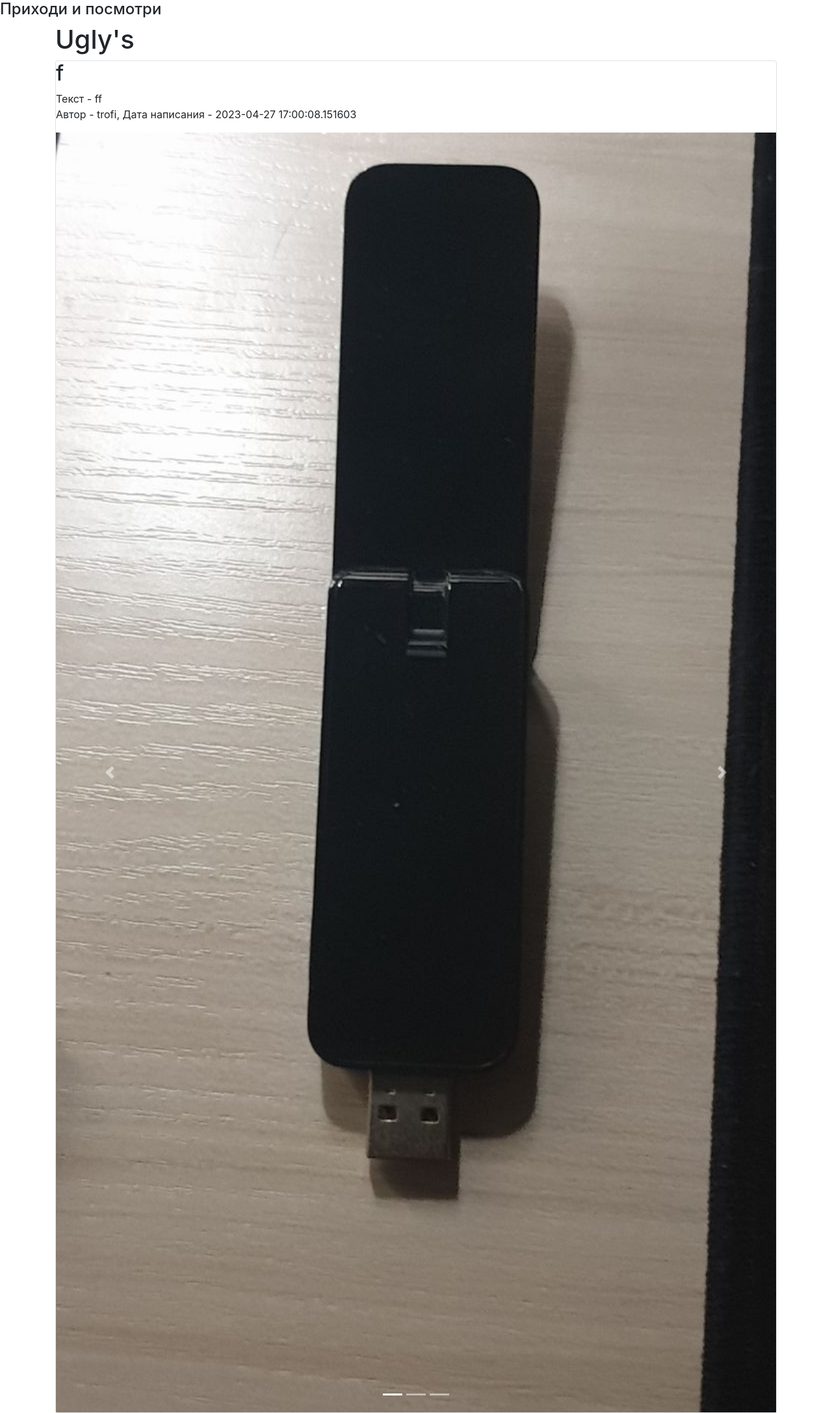
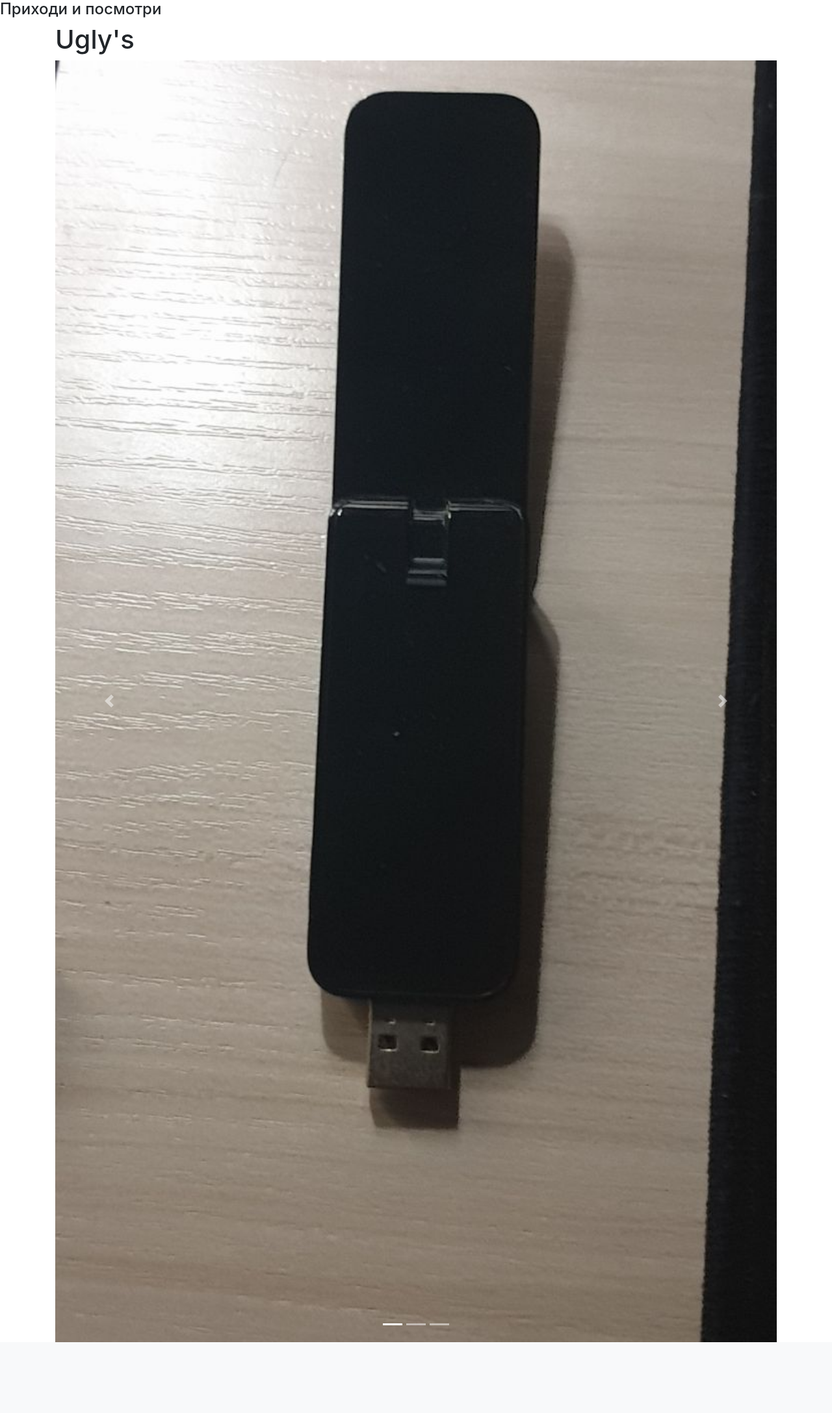
Before and after one commit to VoidChaser/sawed., a Flask app: page / in a window 1280 px wide. Shown: the part 72-2247 px from the top of the page at 65% size. After the commit the page ends 2138 px from the top, so only its background shows below. Run offline with Flask 3, Linux system fonts and the light colour scheme; data comes from the database, SQL or seed files in the repository; some libraries are stand-ins or nearby versions.

Commit message:
fix carousel and add bootstrap js

```diff
--- a/b/third_task/main.py
+++ b/b/third_task/main.py
@@ -31,7 +31,7 @@ def main():
     create_admin_user('trofi', 'Kukush', main_admin_log, main_admin_pass)
     # create_meet_img('static/img/welcome.jpg')
     # meet_post()
-    app.run()
+    app.run(host='0.0.0.0', port=8000, debug=True)
 
 
 @app.route('/')
--- a/b/third_task/templates/index.html
+++ b/b/third_task/templates/index.html
@@ -3,8 +3,17 @@
 <head>
     <meta charset="UTF-8">
     <title>Carousel Template</title>
-    <link href="https://cdn.jsdelivr.net/npm/bootstrap@5.3.0-alpha3/dist/css/bootstrap.min.css" rel="stylesheet" integrity="sha384-KK94CHFLLe+nY2dmCWGMq91rCGa5gtU4mk92HdvYe+M/SXH301p5ILy+dN9+nJOZ" crossorigin="anonymous">
-
+    <link href="https://cdn.jsdelivr.net/npm/bootstrap@5.3.0-alpha3/dist/css/bootstrap.min.css" rel="stylesheet"
+          integrity="sha384-KK94CHFLLe+nY2dmCWGMq91rCGa5gtU4mk92HdvYe+M/SXH301p5ILy+dN9+nJOZ" crossorigin="anonymous">
+    <script src="https://code.jquery.com/jquery-3.2.1.slim.min.js"
+            integrity="sha384-KJ3o2DKtIkvYIK3UENzmM7KCkRr/rE9/Qpg6aAZGJwFDMVNA/GpGFF93hXpG5KkN"
+            crossorigin="anonymous"></script>
+    <script src="https://cdnjs.cloudflare.com/ajax/libs/popper.js/1.12.9/umd/popper.min.js"
+            integrity="sha384-ApNbgh9B+Y1QKtv3Rn7W3mgPxhU9K/ScQsAP7hUibX39j7fakFPskvXusvfa0b4Q"
+            crossorigin="anonymous"></script>
+    <script src="https://maxcdn.bootstrapcdn.com/bootstrap/4.0.0/js/bootstrap.min.js"
+            integrity="sha384-JZR6Spejh4U02d8jOt6vLEHfe/JQGiRRSQQxSfFWpi1MquVdAyjUar5+76PVCmYl"
+            crossorigin="anonymous"></script>
 </head>
 <body>
 {% extends "base.html" %}
@@ -16,46 +25,71 @@
 
 
 {% for item in posts%}
-<div class="col-md6 border rounded">
+<div id="carouselExampleIndicators" class="carousel slide" data-ride="carousel">
+    <ol class="carousel-indicators">
+        <li data-target="#carouselExampleIndicators" data-slide-to="0" class="active"></li>
+        {% for img in item.files_linked.split(', ')[1:] %}
+            <li data-target="#carouselExampleIndicators" data-slide-to="{{ loop.index0 + 1}}"></li>
+        {% endfor %}
+    </ol>
+    <div class="carousel-inner">
+        {% for img in item.files_linked.split(', ') %}
+            <div class="carousel-item {% if loop.index0 == 0 %} active {% endif %}">
+                <img src="{{ url_for('static', filename='img/' + img) }}" class="d-block w-100" alt="{{ loop.index0 }} slide">
+            </div>
+        {% endfor %}
+    </div>
+    <a class="carousel-control-prev" href="#carouselExampleIndicators" role="button" data-slide="prev">
+        <span class="carousel-control-prev-icon" aria-hidden="true"></span>
+        <span class="sr-only">Previous</span>
+    </a>
+    <a class="carousel-control-next" href="#carouselExampleIndicators" role="button" data-slide="next">
+        <span class="carousel-control-next-icon" aria-hidden="true"></span>
+        <span class="sr-only">Next</span>
+    </a>
+</div>
+{% endfor %}
+<!--{% for item in posts%}-->
+<!--<div class="col-md6 border rounded">-->
 
 
-    <h2>{{item.title}}</h2>
+<!--    <h2>{{item.title}}</h2>-->
 
-    <div>
-        {{item.content}}
-    </div>
+<!--    <div>-->
+<!--        {{item.content}}-->
+<!--    </div>-->
 
-    <div>
-        Текст - {{item.text}}
-    <p>Автор - {{item.user.nickname}}, Дата написания - {{item.created_date}}</p>
-    </div>
+<!--    <div>-->
+<!--        Текст - {{item.text}}-->
+<!--    <p>Автор - {{item.user.nickname}}, Дата написания - {{item.created_date}}</p>-->
+<!--    </div>-->
 
 
-    <div id="carouselIndicators" class="carousel slide" data-bs-ride="carousel">
-        <div class="carousel-indicators">
-            {% for i in item.files_linked.split(', ') %}
-                <button type="button" data-bs-target="#carouselIndicators" data-bs-slide-to="{{loop.index0}}" {% if loop.index0 == 0 %} class="active" aria-current="true" {% endif %} aria-label="Slide {{ loop.index }}"></button>
-            {% endfor %}
-        </div>
-        <div class="carousel-inner">
-            {% for img in item.files_linked.split(', ') %}
-                <div class="carousel-item {% if loop.first %} active {% endif %}">
-                <img src="{{ url_for('static', filename='img/' + img) }}" class="d-block w-100" alt="{{ loop.index0 }}">
-                </div>
-                {% endfor %}
-        </div>
-        <button class="carousel-control-prev" type="button" data-bs-target="#carouselIndicators" data-bs-slide="prev">
-            <span class="carousel-control-prev-icon" aria-hidden="true"></span>
-            <span class="visually-hidden">Предыдущий</span>
-        </button>
-        <button class="carousel-control-next" type="button" data-bs-target="#carouselIndicators" data-bs-slide="next">
-            <span class="carousel-control-next-icon" aria-hidden="true"></span>
-            <span class="visually-hidden">Следующий</span>
-        </button>
-    </div>
+<!--    <div id="carouselIndicators" class="carousel slide" data-bs-ride="carousel">-->
+<!--        <div class="carousel-indicators">-->
+<!--            {% for i in item.files_linked.split(', ') %}-->
+<!--                <button type="button" data-bs-target="#carouselIndicators" data-bs-slide-to="{{loop.index0}}" {% if loop.index0 == 0 %} class="active" aria-current="true" {% endif %} aria-label="Slide {{ loop.index }}"></button>-->
+<!--            {% endfor %}-->
+<!--        </div>-->
+<!--        <div class="carousel-inner">-->
+<!--            {% for img in item.files_linked.split(', ') %}-->
+<!--                <div class="carousel-item {% if loop.first %} active {% endif %}">-->
+<!--                <img src="{{ url_for('static', filename='img/' + img) }}" class="d-block w-100" alt="{{ loop.index0 }}">-->
+<!--                </div>-->
+<!--                {% endfor %}-->
+<!--        </div>-->
+<!--        <button class="carousel-control-prev" type="button" data-bs-target="#carouselIndicators" data-bs-slide="prev">-->
+<!--            <span class="carousel-control-prev-icon" aria-hidden="true"></span>-->
+<!--            <span class="visually-hidden">Предыдущий</span>-->
+<!--        </button>-->
+<!--        <button class="carousel-control-next" type="button" data-bs-target="#carouselIndicators" data-bs-slide="next">-->
+<!--            <span class="carousel-control-next-icon" aria-hidden="true"></span>-->
+<!--            <span class="visually-hidden">Следующий</span>-->
+<!--        </button>-->
+<!--    </div>-->
 
 
-{% endfor %}
+<!--{% endfor %}-->
 
 </div>
 {% endblock %}
```
Also changed, not shown: b/third_task/static/scripts/index.js (added), b/third_task/static/style/index.css (added).
